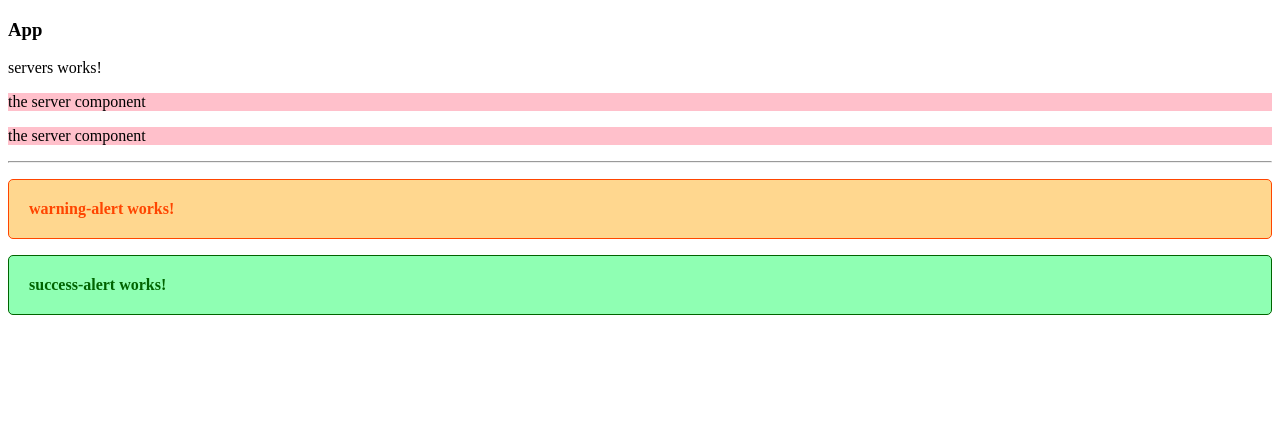
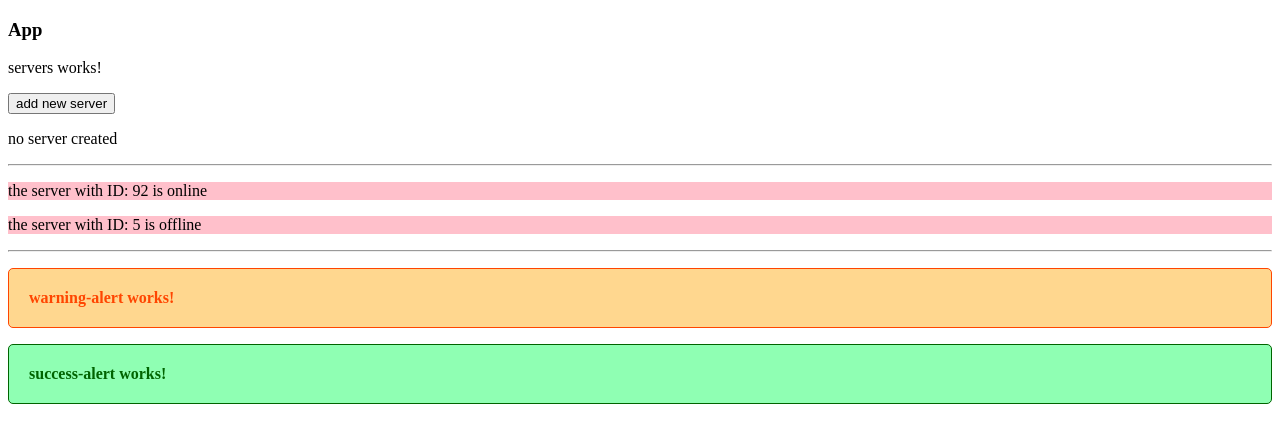
Before and after one commit to imganjgahi/ngtut, an Angular app: page / in a window 1280 px wide. Shown: the top 442 px of the page. Built offline with nearby package versions, Linux system fonts and the light colour scheme.

Commit message:
event biding

```diff
--- a/src/app/server/server.component.html
+++ b/src/app/server/server.component.html
@@ -1 +1 @@
-<p>the server component</p>
+<p>the server with ID: {{serverId}} is {{ getServerStatus() ? "online" : "offline" }} </p>
--- a/src/app/server/server.component.ts
+++ b/src/app/server/server.component.ts
@@ -7,4 +7,10 @@ import { Component } from '@angular/core';
 })
 export class ServerComponent {
 
+     serverId: number = Math.floor(Math.random() * 100);
+     serverStatus: boolean;
+
+     getServerStatus() {
+         return this.serverStatus = this.serverId % 2 === 0
+     }
 }
--- a/src/app/servers/servers.component.html
+++ b/src/app/servers/servers.component.html
@@ -1,3 +1,10 @@
 <p>servers works!</p>
+<button
+[disabled]="!allowNewServer"
+(click)="onCreateServer()"
+(mouseout)="onChangeBtnText('Add new Server')"
+(mouseover)="onChangeBtnText('Click to add')"> {{creationBtnText}} </button>
+<p> {{serverCreationStatus}} </p>
+<hr>
 <app-server></app-server>
 <app-server></app-server>
--- a/src/app/servers/servers.component.ts
+++ b/src/app/servers/servers.component.ts
@@ -6,10 +6,23 @@ import { Component, OnInit } from '@angular/core';
   styleUrls: ['./servers.component.scss']
 })
 export class ServersComponent implements OnInit {
+  allowNewServer: boolean = false;
+  serverCreationStatus = 'no server created'
+  creationBtnText = "add new server"
 
-  constructor() { }
+  constructor() {
+    setTimeout(() => {
+      this.allowNewServer = true
+    }, 1000);
+  }
 
   ngOnInit() {
   }
 
+  onChangeBtnText (txt: string) {
+    this.creationBtnText= txt
+  }
+  onCreateServer () {
+    this.serverCreationStatus = "server was created"
+  }
 }
```
